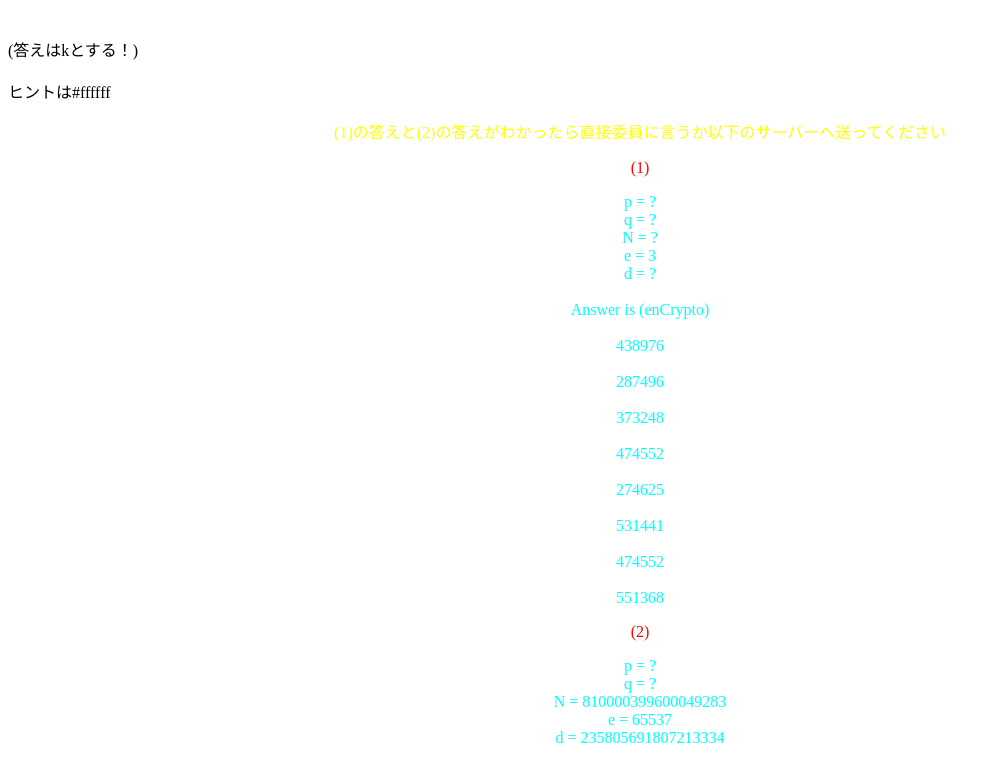
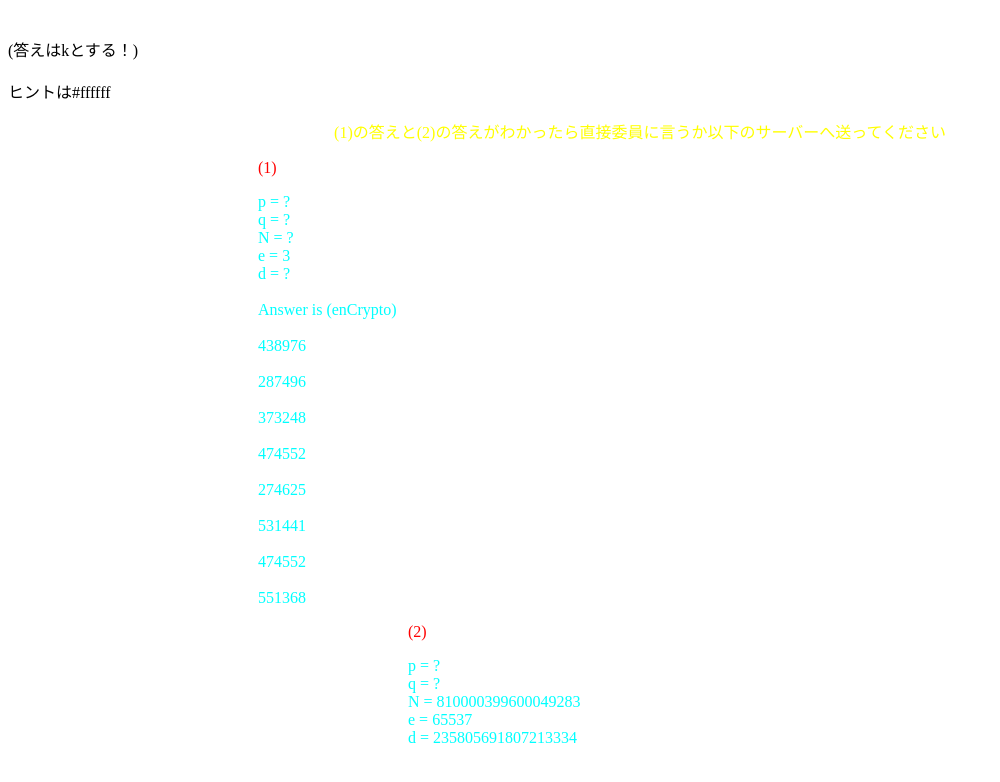
Before and after one commit to PASONSUB/secret2, a plain HTML site: page index.html in a window 1280 px wide. Shown: the part 70-852 px from the top of the page, without its empty margins (0-1000 px from the left). Drawn offline with Linux system fonts and the light colour scheme.

Commit message:
Update index.html

```diff
--- a/index.html
+++ b/index.html
@@ -13,11 +13,11 @@
       text-align:center;
     }
     .inf{
-      text-align: center;
+      padding-left:250px;
       color: aqua;
     }
     .inf2{
-      text-align: center;
+      padding-left:400px;
       color: aqua;
     }
     .tip{
```
